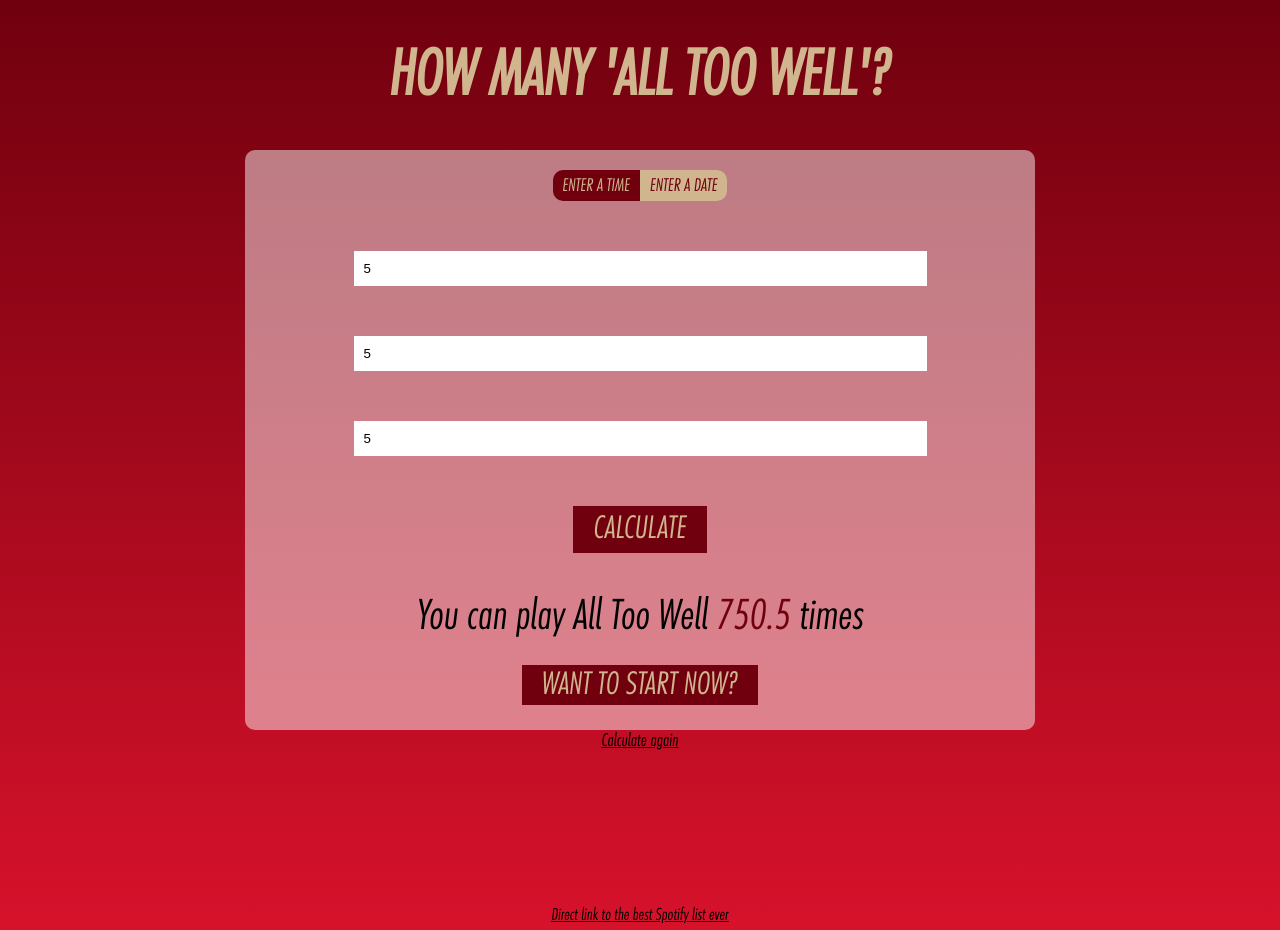
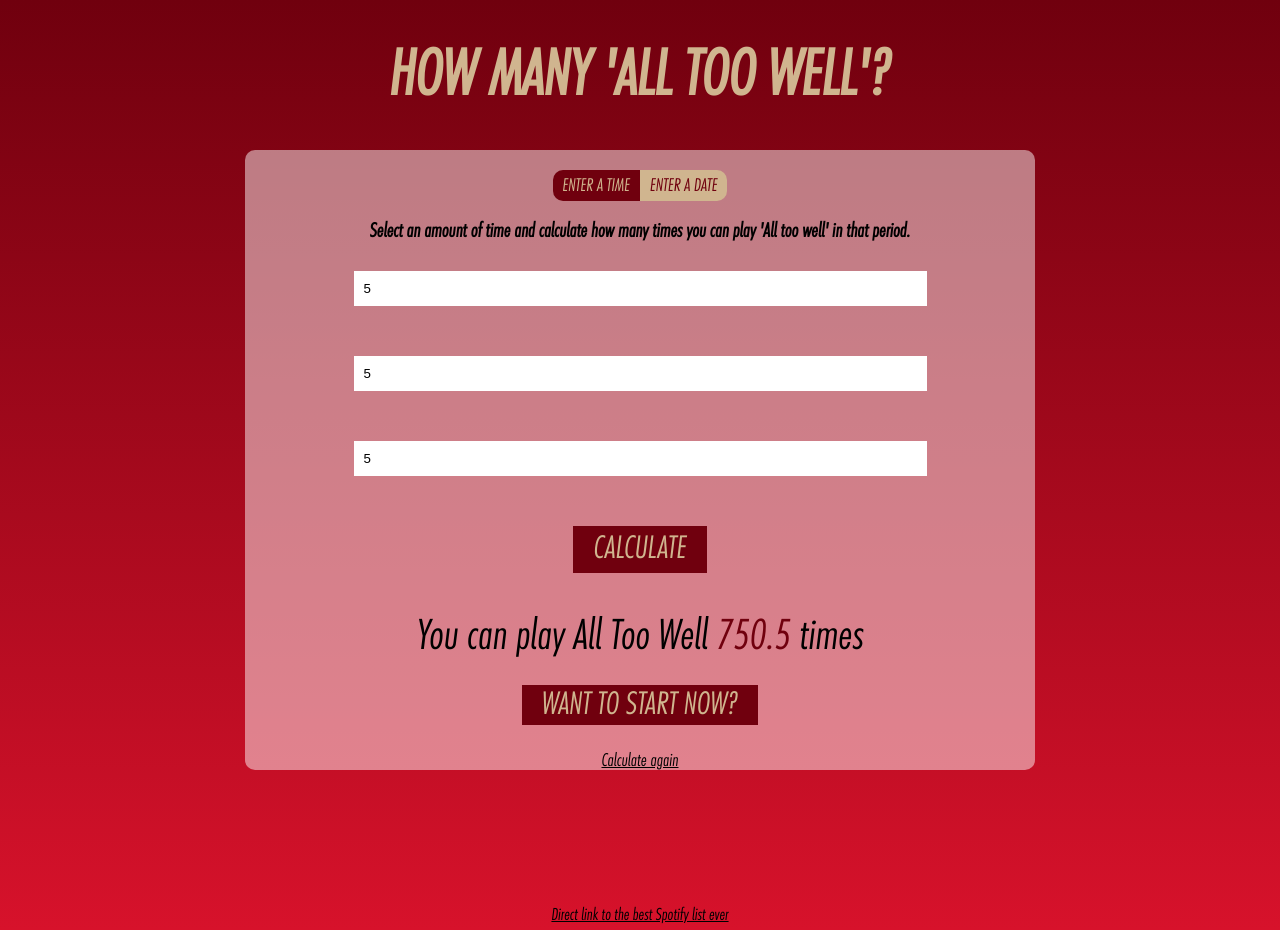
Before and after one commit to clau-sure/all-too-well, a React (Create React App) app: page / in a window 1280 px wide. Both pictures are taken after typing "5", "5", "5" into the empty fields and a click on the input "Calculate". Built offline with nearby package versions, Linux system fonts and the light colour scheme.

Commit message:
aclaratory message

```diff
--- a/src/App.scss
+++ b/src/App.scss
@@ -63,9 +63,14 @@
       }
     }
 
+    .hidden {
+      display: none;
+    }
+
     .inputs {
       margin-bottom: 50px;
       width: 100%;
+      margin-top: -40px;
     }
 
     .input {
@@ -73,6 +78,10 @@
       border: none;
       padding: 10px;
       width: 70%;
+    }
+
+    .inputDate {
+      margin-top: 108px;
     }
 
     .button {
@@ -96,9 +105,9 @@
   }
 
   .expanded {
-    height: 580px;
+    height: 620px;
     @media (max-width: 600px) {
-      height: 620px;
+      height: 670px;
     }
   }
 
--- a/src/InputCard.jsx
+++ b/src/InputCard.jsx
@@ -6,9 +6,10 @@
 function InputCard() {
 
   const [allTooWells, setAllTooWells] = useState(0);
+  const [request, setRequest] = useState({days: 0, hours: 0, minutes: 0});
   const [show, setShow] = useState(false);
-  const [request, setRequest] = useState({days: 0, hours: 0, minutes: 0});
   const [error, setError] = useState(true);
+  const [enterTime, setEnterTime] = useState(true)
 
   function setFormData (event) {
     const {name, value} = event.target;
@@ -31,16 +32,25 @@
     setShow(true);
   }
 
+  function changeMode () {
+    console.log(enterTime)
+    setEnterTime(enterTime => !enterTime);
+}
   return (
-    <div className={'container' + (show === true ? ' expanded' : ' folded')}>
-      <Switch />
-      <div className="inputs">
+    <div className={'container' + (show ? ' expanded' : ' folded')}>
+      <Switch enterTime={enterTime} changeMode={changeMode} />
+      <h3 className={enterTime ? ' ' : ' hidden'}>Select an amount of time and calculate how many times you can play 'All too well' in that period.</h3>
+      <h3 className={enterTime ? ' hidden' : ' '}>Select a future date and calculate how many times you can play 'All too well' until that day.</h3>
+      <div className={'inputs' + (enterTime === true ? ' ' : ' hidden')}>
         <input className="input" type="number" placeholder="Days" name="days" onChange={setFormData} />
         <input className="input" type="number" placeholder="Hours" name="hours" onChange={setFormData}/>
         <input className="input" type="number" placeholder="Minutes" name="minutes" onChange={setFormData}/>
       </div>
-      <input type="submit" value="Calculate" className="button" onClick={convertInAllTooWell} />
-      <div className={(show === true ? '' : 'hidden')}>
+      <div className={'inputs' + (enterTime ? ' hidden' : ' ')}>
+        <input className="input inputDate" type="date" placeholder="Select a date" name="date" onChange={setFormData} />
+      </div>
+      <input type="submit" value="Calculate" className={'button' + (!enterTime  ? ' inputDate' : ' ')} onClick={convertInAllTooWell} />
+      <div className={(show ? '' : 'hidden')}>
         <Result setShow={setShow} allTooWells={allTooWells} error={error} />
       </div>
     </div>
--- a/src/Switch.jsx
+++ b/src/Switch.jsx
@@ -1,17 +1,12 @@
 import { useState } from 'react';
 import './App.scss';
 
-function Switch() {
-    const [time, setTime] = useState(true)
-
-    function changeMode () {
-        setTime(time => !time);
-    }
+function Switch({enterTime, changeMode}) {
 
   return (
     <div className="switch">
-        <button className={'switcher-left' + (time === true ? ' active' : '')} onClick={changeMode} >Enter a time</button>
-        <button className={'switcher-right' + (time === true ? ' ' : ' active')} onClick={changeMode}>Enter a date</button>
+        <button className={'switcher-left' + (enterTime === true ? ' active' : '')} onClick={changeMode} >Enter a time</button>
+        <button className={'switcher-right' + (enterTime === true ? ' ' : ' active')} onClick={changeMode}>Enter a date</button>
     </div>
   );
 }
```
